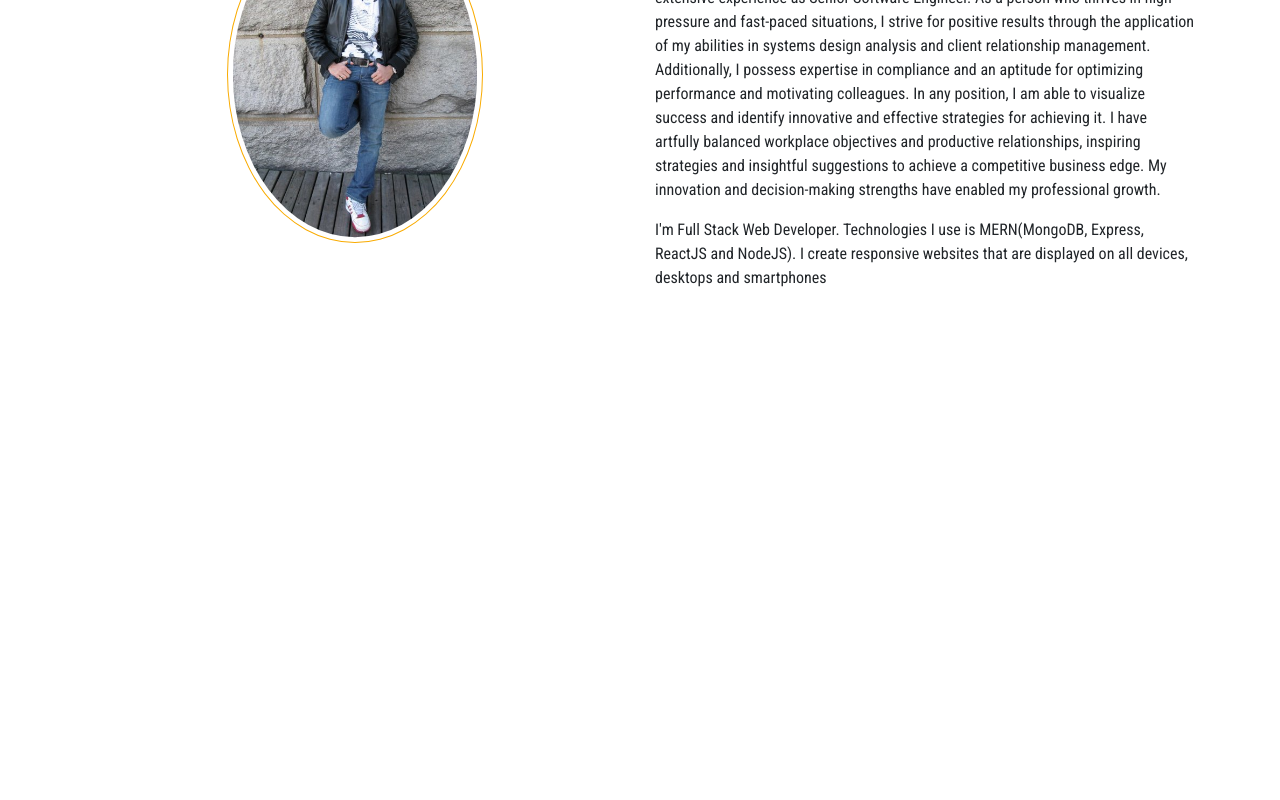
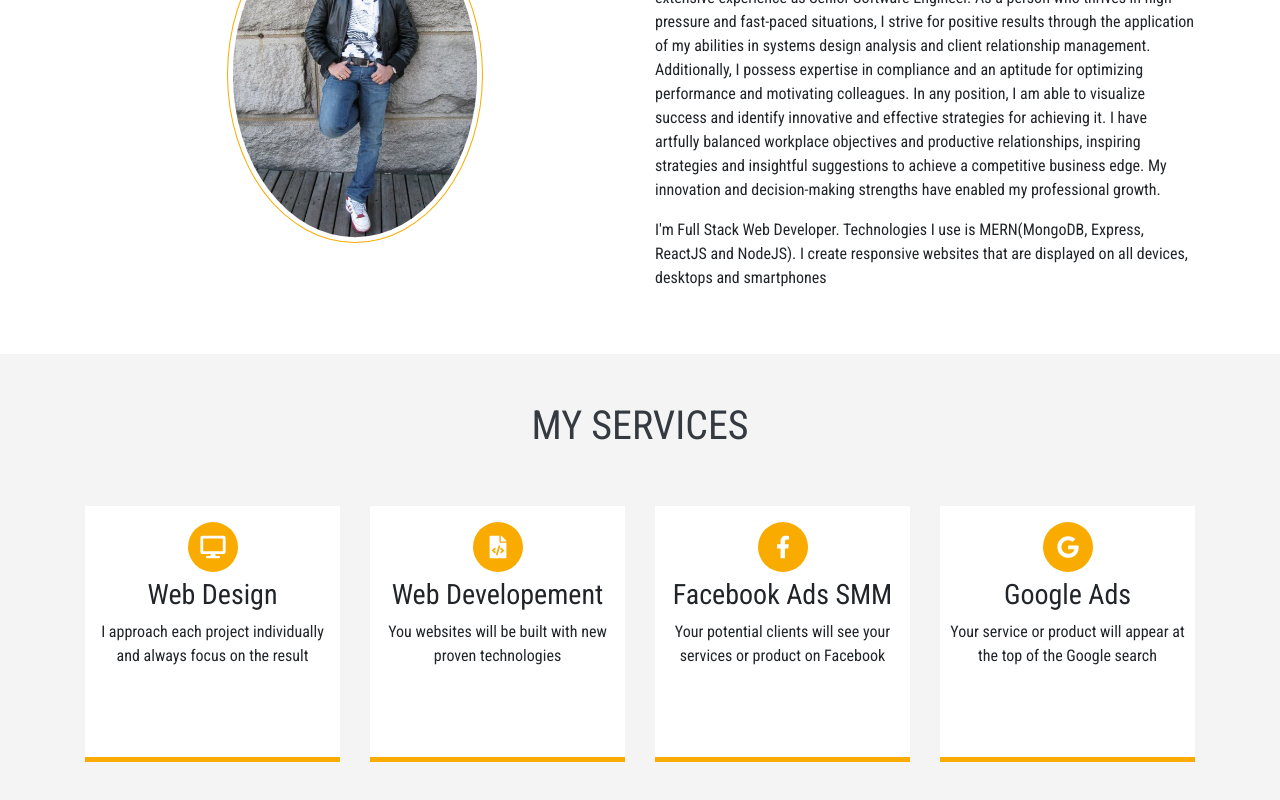
Before and after one commit to deepak-mane/portfolio-project-tutorial, a React (Create React App) app: page / in a window 1280 px wide. Shown: the part 974-1774 px from the top of the page. Before the commit the page ends 1328 px from the top, so only its background shows below. Built offline with nearby package versions, Linux system fonts and the light colour scheme.

Commit message:
Services Completed

```diff
--- a/package.json
+++ b/package.json
@@ -4,6 +4,7 @@
   "private": true,
   "dependencies": {
     "@fortawesome/fontawesome-svg-core": "^1.2.36",
+    "@fortawesome/free-brands-svg-icons": "^5.15.4",
     "@fortawesome/free-solid-svg-icons": "^5.15.4",
     "@fortawesome/react-fontawesome": "^0.1.16",
     "@testing-library/jest-dom": "^5.16.1",
--- a/src/App.css
+++ b/src/App.css
@@ -1,9 +1,11 @@
 @import url('https://fonts.googleapis.com/css2?family=Lato:wght@400;700&family=Montserrat&family=Roboto+Condensed&display=swap');
 
 :root {
-  --primary-white: #fff;
+  --primary-white: #ffffff;
+  --primary-light-gray: #f4f4f4;
+
   --primary-orange: #f9ab00;
-  --primary-dark: rgba(255, 255, 255, 0);
+  --primary-dark: rgba(52, 58, 64);
   --primary-red: #ef4035;
   --primary-hover-red: #f33501;
 }
@@ -169,3 +171,57 @@
     width: 10rem;
   }
 }
+/* ****************** SERVICES ********* */
+.services {
+  text-align: center;
+  padding-bottom: 2rem;
+  background: var(--primary-light-gray);
+}
+
+.services h1 {
+  color: var(--primary-dark);
+  text-transform: uppercase;
+}
+
+.services .circle {
+  position: relative;
+  margin: 0.375rem auto;
+  background: var(--primary-orange);
+  border-radius: 50%;
+  width: 3.125rem;
+  height: 3.125rem;
+}
+
+.services .icon {
+  font-size: 1.4rem;
+  color: var(--primary-white);
+  position: absolute;
+  top: 50%;
+  left: 50%;
+  transform: translate(-50%, -50%);
+}
+
+.services .box {
+  height: 16rem;
+  border-bottom: 0.3125rem solid var(--primary-orange);
+  padding: 0.625rem;
+  margin-bottom: 1.875rem;
+  background: var(--primary-white);
+}
+
+.services .box:hover {
+  border-bottom: 0.3125rem solid var(--primary-dark);
+  background: var(--primary-orange);
+}
+
+.services .box:hover .icon {
+  color: var(--primary-dark);
+}
+
+.services .box:hover .circle {
+  background: var(--primary-white);
+}
+
+.services .box:hover p {
+  color: var(--primary-white);
+}
--- a/src/App.js
+++ b/src/App.js
@@ -4,6 +4,7 @@
 import Navbar from './components/Navbar';
 import Header from './components/Header';
 import AboutMe from './components/AboutMe';
+import Services from './components/Services';
 
 function App() {
   const particlesInit = (main) => {
@@ -96,6 +97,7 @@
       <Navbar />
       <Header />
       <AboutMe />
+      <Services/>
     </>
   );
 }
--- /dev/null
+++ b/src/components/Services.js
@@ -0,0 +1,69 @@
+import React from 'react';
+import { FontAwesomeIcon } from '@fortawesome/react-fontawesome';
+import { faFacebookF,faGoogle }from '@fortawesome/free-brands-svg-icons';
+import { faDesktop, faFileCode } from '@fortawesome/free-solid-svg-icons';
+
+
+const Services = () => {
+  return (
+    <div className='services'>
+      <h1 className='py-5'>my services</h1>
+        <div className='container'>
+          <div className='row'>
+            <div className='col-md-3 col-sm-6'>
+              <div className='box'>
+                <div className='circle'>
+                  <FontAwesomeIcon className='icon' icon={faDesktop} size='2x' />
+                </div>
+                <h3>Web Design</h3>
+                <p>
+                  I approach each project individually and always focus on the
+                  result
+                </p>
+              </div>
+            </div>
+            {/* - */}
+            <div className='col-md-3 col-sm-6'>
+              <div className='box'>
+                <div className='circle'>
+                  <FontAwesomeIcon className='icon' icon={faFileCode} size='2x' />
+                </div>
+                <h3>Web Developement</h3>
+                <p>You websites will be built with new proven technologies</p>
+              </div>
+            </div>
+            {/* - */}
+            <div className='col-md-3 col-sm-6'>
+              <div className='box'>
+                <div className='circle'>
+                  <FontAwesomeIcon className='icon' icon={faFacebookF} size='2x' />
+                </div>
+                <h3>Facebook Ads SMM</h3>
+                <p>
+                  Your potential clients will see your services or product on
+                  Facebook
+                </p>
+              </div>
+            </div>
+            {/* - */}
+            <div className='col-md-3 col-sm-6'>
+              <div className='box'>
+                <div className='circle'>
+                  <FontAwesomeIcon className='icon' icon={faGoogle} size='2x' />
+                </div>
+                <h3>Google Ads</h3>
+                <p>
+                  Your service or product will appear at the top of the Google
+                  search
+                </p>
+              </div>
+            </div>
+            {/* - */}
+          </div>
+        </div>
+
+    </div>
+  );
+};
+
+export default Services;
```
Also changed, not shown: 1 other file (tests, documents, lock files or other folders).
